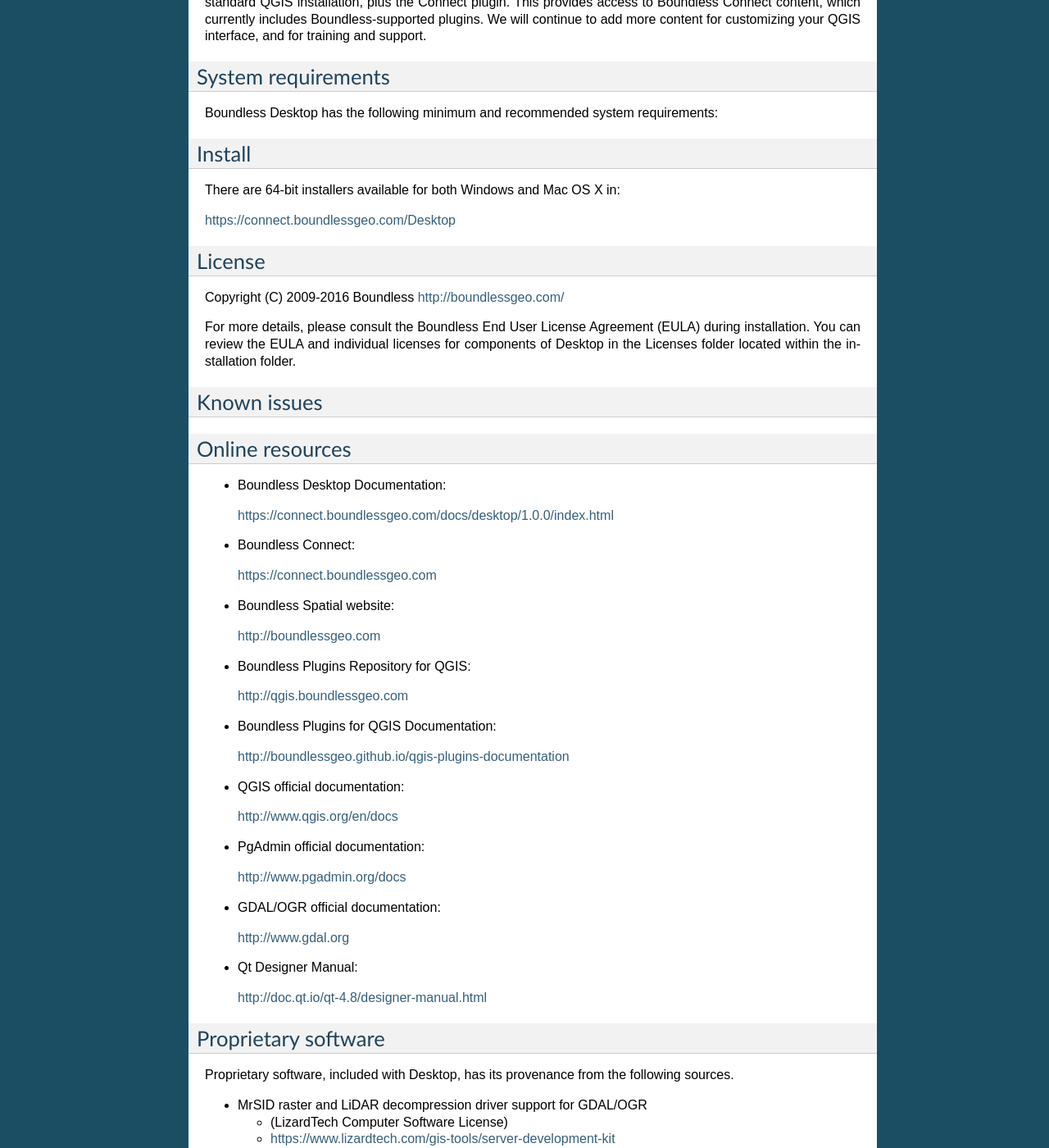
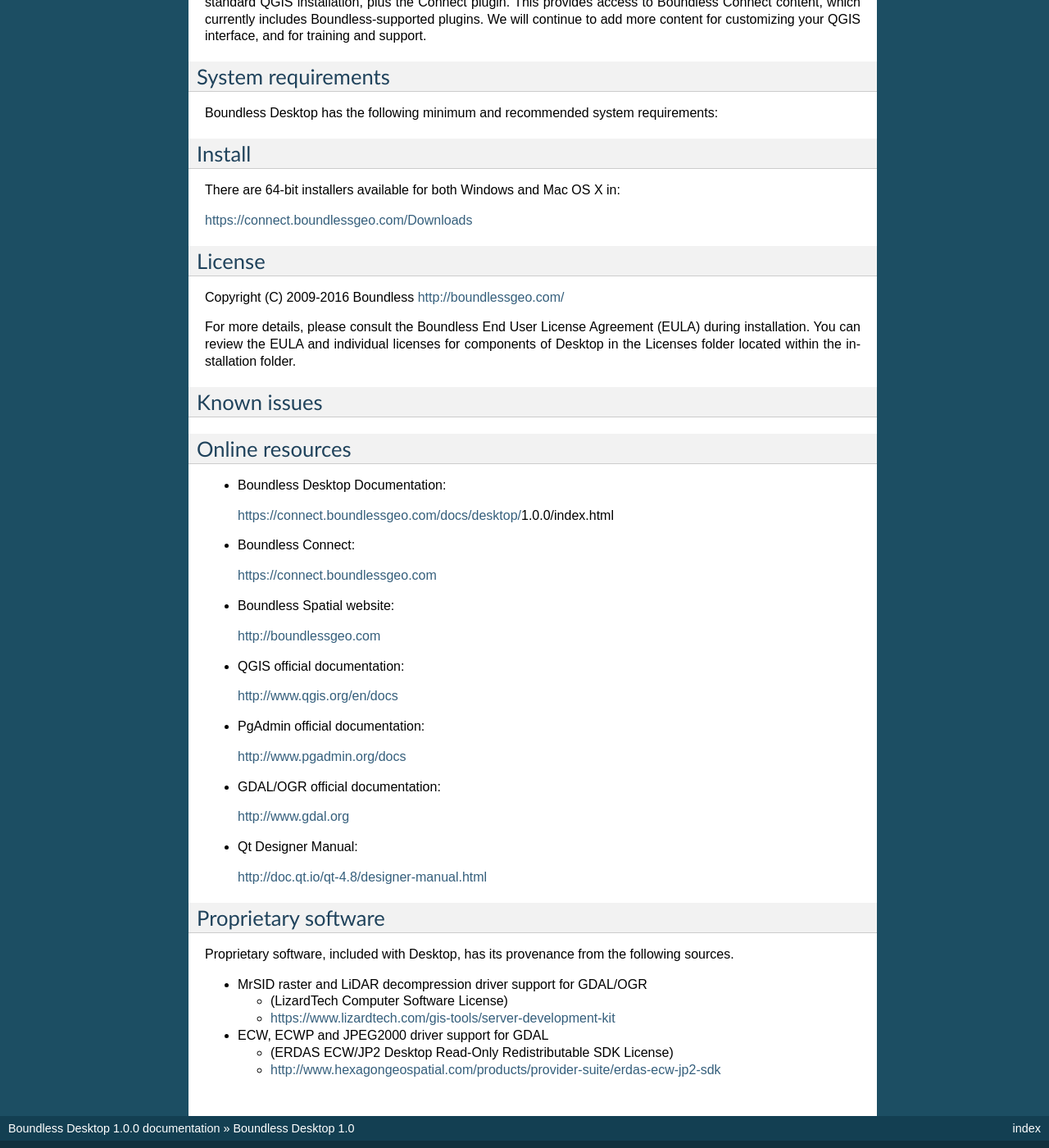
Before and after one commit to planetfederal/desktop-documentation, a Sphinx documentation site: the page built from installers/source/README.rst, in a window 1280 px wide and 1400 px high, scrolled down 682 px. Shown: the whole window at 82% size. Built offline with Sphinx 7.4.7, drawn with Linux system fonts in a browser that asks for light colours; some of the changed lines change nothing that is shown; some of the changed text lies outside the part shown.

Commit message:
Updates README Downloads link and clean up

```diff
--- a/installers/source/README.rst
+++ b/installers/source/README.rst
@@ -3,7 +3,7 @@
 Boundless Desktop |version|
 ===========================
 
-Boundless Desktop is a software package prepared by Boundless Spatial and composed of open-source geospatial client-side tools. The current version (|version|) includes:
+Boundless Desktop is a software package prepared by Boundless Spatial and composed of open-source geospatial client-side tools. The current version (|release|) includes:
 
 .. only:: win
 
@@ -65,7 +65,7 @@
 
 There are 64-bit installers available for both Windows and Mac OS X in:
 
-https://connect.boundlessgeo.com/Desktop
+https://connect.boundlessgeo.com/Downloads
 
 .. only:: win
 
@@ -99,7 +99,7 @@
 
 * Boundless Desktop Documentation:
 
-  https://connect.boundlessgeo.com/docs/desktop/1.0.0/index.html
+  https://connect.boundlessgeo.com/docs/desktop/|release|/index.html
 
 * Boundless Connect:
 
@@ -108,14 +108,6 @@
 * Boundless Spatial website:
 
   http://boundlessgeo.com
-
-* Boundless Plugins Repository for QGIS:
-
-  http://qgis.boundlessgeo.com
-
-* Boundless Plugins for QGIS Documentation:
-
-  http://boundlessgeo.github.io/qgis-plugins-documentation
 
 * QGIS official documentation:
 
--- a/installers/source/conf.py
+++ b/installers/source/conf.py
@@ -54,7 +54,7 @@
 # built documents.
 #
 # The short X.Y version.
-version = '1.0.0'
+version = '1.0'
 # The full version, including alpha/beta/rc tags.
 release = '1.0.0'
 
--- a/installers/source/win/install_uninstall.rst
+++ b/installers/source/win/install_uninstall.rst
@@ -1,6 +1,6 @@
 To install Boundless Desktop in Windows, simply run the installer as an administrator and follow the instructions on the screen.
 
-The installer will ask you to choose the install location, which components to install, and the Start Menu Folder. After the installation, it will add a single Boundless Desktop shortcut that points to the applications shortcuts. It also adds entries in the start menu inside the selected folder (by default, "Boundless Desktop |minorversion|").
+The installer will ask you to choose the install location, which components to install, and the Start Menu Folder. After the installation, it will add a single Boundless Desktop shortcut that points to the applications shortcuts. It also adds entries in the start menu inside the selected folder (by default, "Boundless Desktop |version|").
 
 Uninstall
 ---------
```
